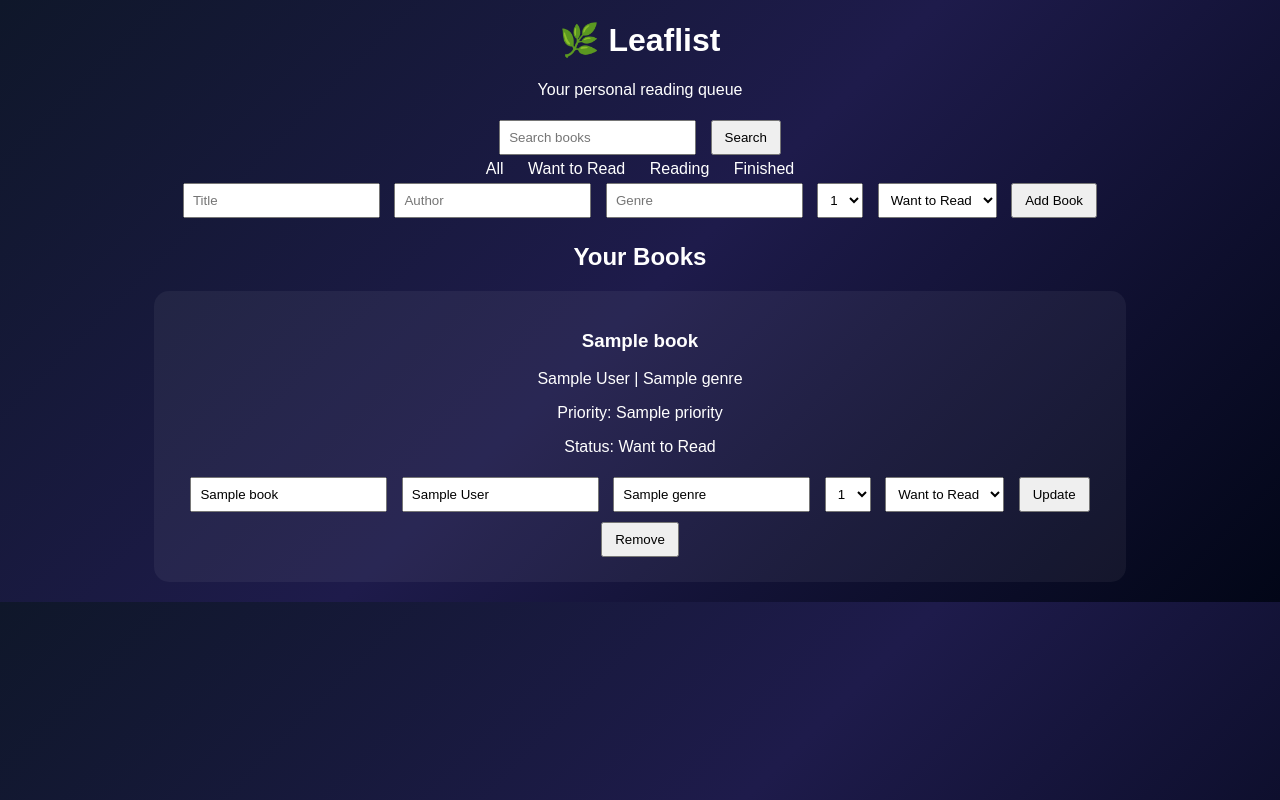
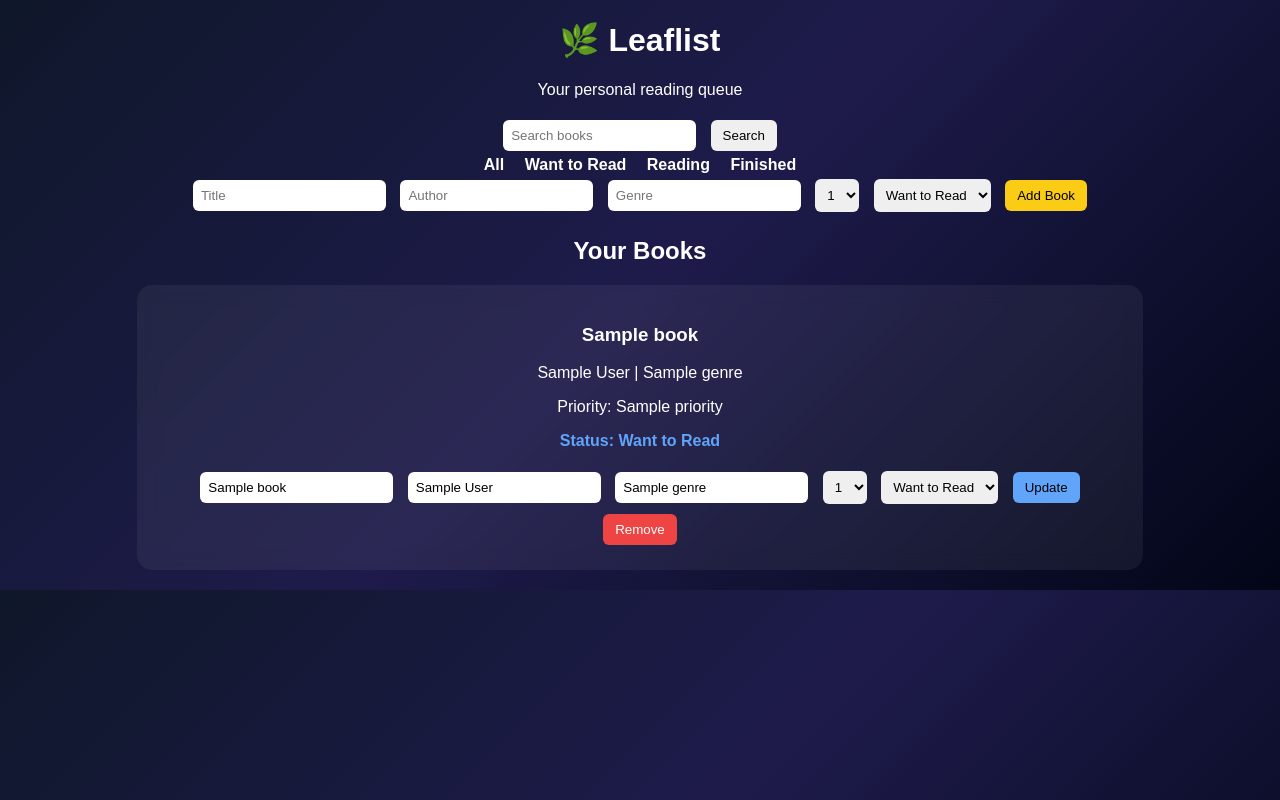
Before and after one commit to Tamyrah/MyBookWishList, a Flask app: template templates/home.html in a window 1280 px wide. Run offline with Flask 3, Linux system fonts and the light colour scheme; the template is opened without the code that fills it: most values are stand-ins (such as "Sample title", 1, 10 or a date in 2020).

Commit message:
Enhance styles and button classes in home.html

```diff
--- a/templates/home.html
+++ b/templates/home.html
@@ -4,6 +4,7 @@
 <title>Leaflist</title>
 
 <style>
+
 body {
     background: linear-gradient(135deg, #0f172a, #1e1b4b, #020617);
     color: white;
@@ -12,32 +13,55 @@ body {
 }
 
 .container {
-    width: 80%;
+    width: 85%;
     margin: auto;
 }
 
+/* GLASS CARDS */
 .glass {
-    background: rgba(255,255,255,0.05);
+    background: rgba(255,255,255,0.06);
+    backdrop-filter: blur(10px);
     border-radius: 15px;
     padding: 20px;
-    margin: 20px;
+    margin: 20px auto;
+    width: 90%;
 }
 
+/* INPUTS */
 input, select {
     padding: 8px;
     margin: 5px;
+    border-radius: 6px;
+    border: none;
 }
 
+/* BUTTONS */
 button {
     padding: 8px 12px;
     margin: 5px;
+    border: none;
+    border-radius: 6px;
+    cursor: pointer;
 }
 
+/* BUTTON COLORS */
+.add { background: #facc15; color: black; }
+.update { background: #60a5fa; color: black; }
+.delete { background: #ef4444; color: white; }
+
+/* FILTER LINKS (FIXED VISIBILITY) */
 .filters a {
     color: white;
-    margin: 0 10px;
+    margin: 0 8px;
     text-decoration: none;
+    font-weight: bold;
 }
+
+/* STATUS COLORS */
+.want { color: #60a5fa; font-weight: bold; }
+.reading { color: #facc15; font-weight: bold; }
+.finished { color: #34d399; font-weight: bold; }
+
 </style>
 </head>
 
@@ -65,9 +89,9 @@ button {
 
 <!-- ADD BOOK -->
 <form method="POST" action="/?user={{user}}">
-    <input type="text" name="title" placeholder="Title" required>
-    <input type="text" name="author" placeholder="Author">
-    <input type="text" name="genre" placeholder="Genre">
+    <input name="title" placeholder="Title" required>
+    <input name="author" placeholder="Author">
+    <input name="genre" placeholder="Genre">
 
     <select name="priority">
         <option>1</option>
@@ -81,7 +105,7 @@ button {
         <option>Finished</option>
     </select>
 
-    <button type="submit">Add Book</button>
+    <button type="submit" class="add">Add Book</button>
 </form>
 
 <h2>Your Books</h2>
@@ -92,7 +116,14 @@ button {
 <h3>{{ book.title }}</h3>
 <p>{{ book.author }} | {{ book.genre }}</p>
 <p>Priority: {{ book.priority }}</p>
-<p>Status: {{ book.status }}</p>
+
+<p class="
+{% if book.status == 'Want to Read' %}want
+{% elif book.status == 'Reading' %}reading
+{% else %}finished{% endif %}
+">
+Status: {{ book.status }}
+</p>
 
 <!-- UPDATE -->
 <form method="POST" action="/update">
@@ -115,14 +146,14 @@ button {
         <option {% if book.status == "Finished" %}selected{% endif %}>Finished</option>
     </select>
 
-    <button type="submit">Update</button>
+    <button type="submit" class="update">Update</button>
 </form>
 
 <!-- DELETE -->
 <form method="POST" action="/delete">
     <input type="hidden" name="id" value="{{ book.id }}">
     <input type="hidden" name="user" value="{{ user }}">
-    <button type="submit">Remove</button>
+    <button type="submit" class="delete">Remove</button>
 </form>
 
 </div>
```
